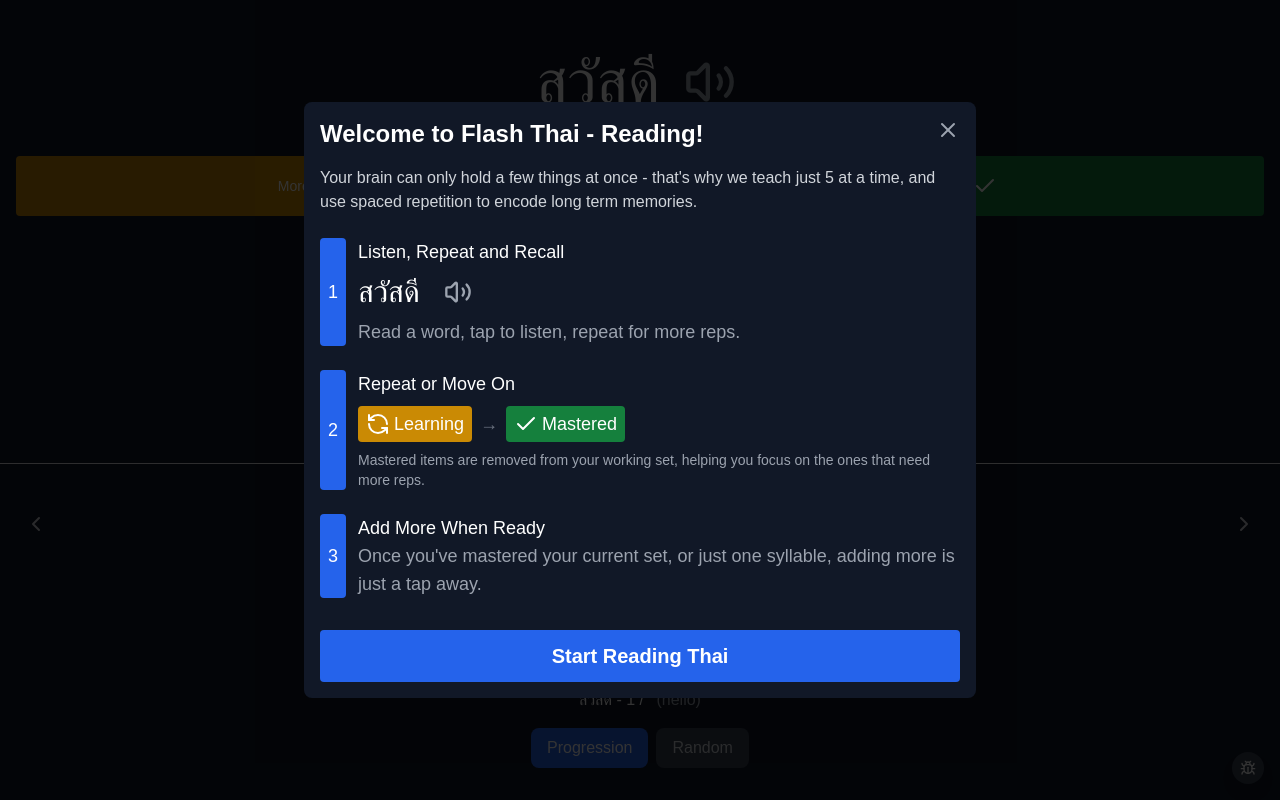
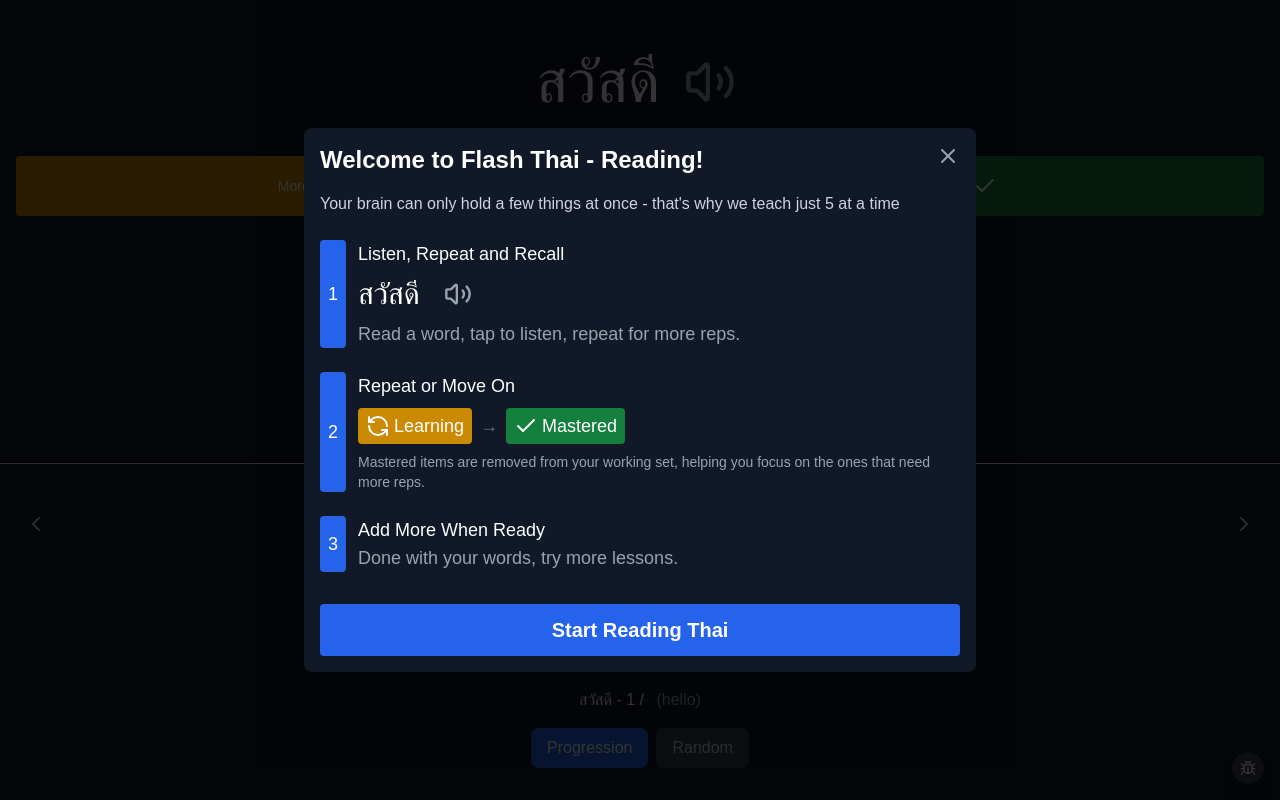
Before and after one commit to fotoflo/thai-games, a Next.js app: page / in a window 1280 px wide. Built offline with nearby package versions, Linux system fonts and the light colour scheme.

Commit message:
shorten welcome modal

```diff
--- a/src/components/ReadThaiWelcomeModal.jsx
+++ b/src/components/ReadThaiWelcomeModal.jsx
@@ -29,8 +29,7 @@
 
         <p className="mb-6 text-gray-300">
           Your brain can only hold a few things at once -
-          that's why we teach just 5 at a time,
-          and use spaced repetition to encode long term memories.
+          that's why we teach just 5 at a time
         </p>
 
         <div className="space-y-6 mb-8">
@@ -75,8 +74,7 @@
             <span className="bg-blue-600 p-2 rounded self-stretch flex items-center justify-center">3</span>
             <div>
               <span className="text-white">Add More When Ready</span>
-              <div className="text-gray-400">Once you've mastered your current set,
-                 or just one syllable, adding more is just a tap away.</div>
+              <div className="text-gray-400">Done with your words, try more lessons.</div>
             </div>
           </div>
         </div>
```
